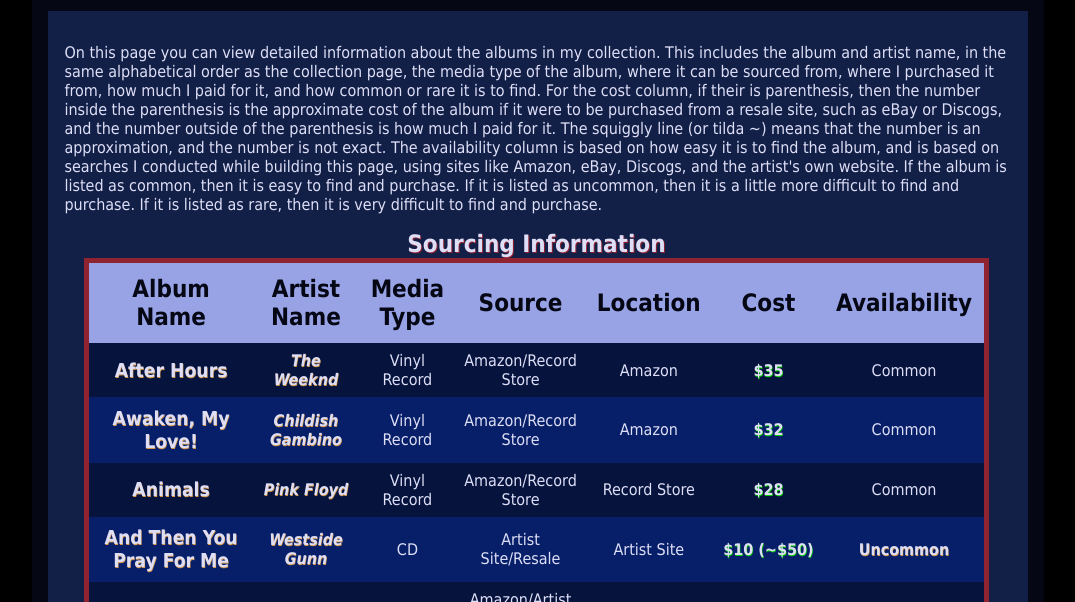
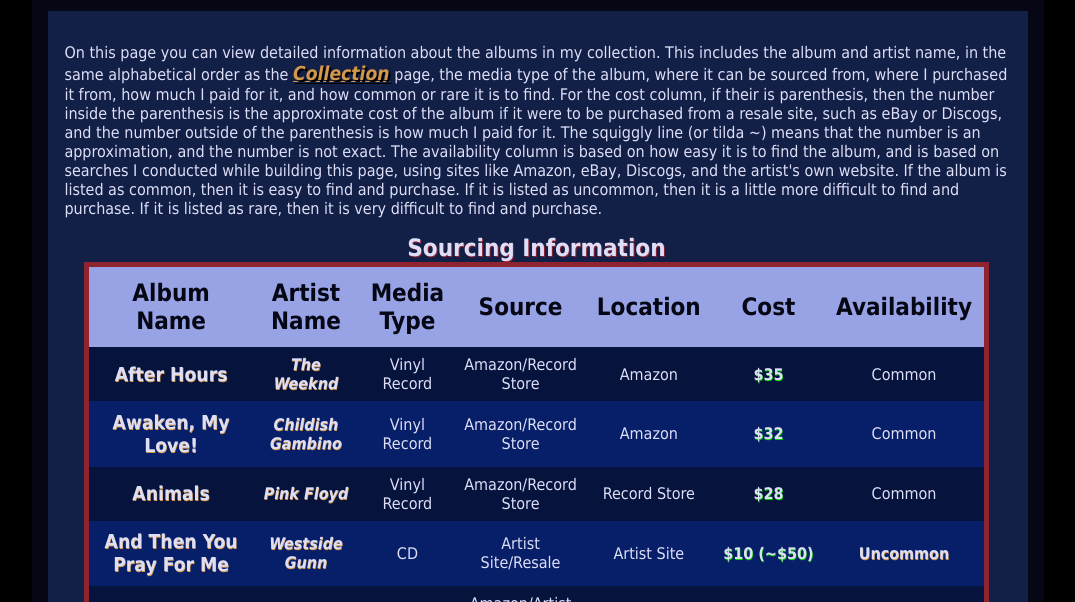
Before and after one commit to jealger-Alger/CIS300-F26-Alger, a plain HTML site: page sourcing.html in a window 1280 px wide. Shown: the part 198-800 px from the top of the page, without its empty margins (102-1177 px from the left). Drawn offline with Linux system fonts and the light colour scheme.

Commit message:
Added link to Collections on Sourcing
More links is nice for navigation, also makes paragraph better to look at.

```diff
--- a/sourcing.html
+++ b/sourcing.html
@@ -25,7 +25,7 @@
                 <main>
                     <p>
                         On this page you can view detailed information about the albums in my collection. This includes the album and artist name,
-                        in the same alphabetical order as the collection page, the media type of the album, where it can be sourced from, where I
+                        in the same alphabetical order as the <a href="collection.html">Collection</a> page, the media type of the album, where it can be sourced from, where I
                         purchased it from, how much I paid for it, and how common or rare it is to find. For the cost column, if their is parenthesis,
                         then the number inside the parenthesis is the approximate cost of the album if it were to be purchased from a resale site,
                         such as eBay or Discogs, and the number outside of the parenthesis is how much I paid for it. The squiggly line (or tilda ~)
```
